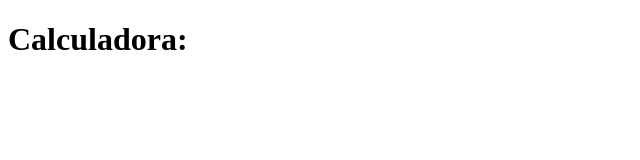
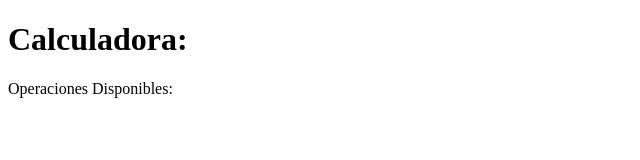
Before and after one commit to JVELAZCO-UPGOP/SitioW, a plain HTML site: page index.html in a window 1280 px wide. Shown: the whole page, without its empty margins (0-640 px from the left). Drawn offline with Linux system fonts and the light colour scheme.

Commit message:
Cambio en Index

```diff
--- a/index.html
+++ b/index.html
@@ -3,9 +3,10 @@
 <head>
     <meta charset="UTF-8">
     <meta name="viewport" content="width=device-width, initial-scale=1.0">
-    <title>Bienvenido a mi Pagina Web</title>
+    <title>Operaciones Matematicas</title>
 </head>
 <body>
     <h1>Calculadora:</h1>
+    <p>Operaciones Disponibles:</p>
 </body>
 </html>
```
